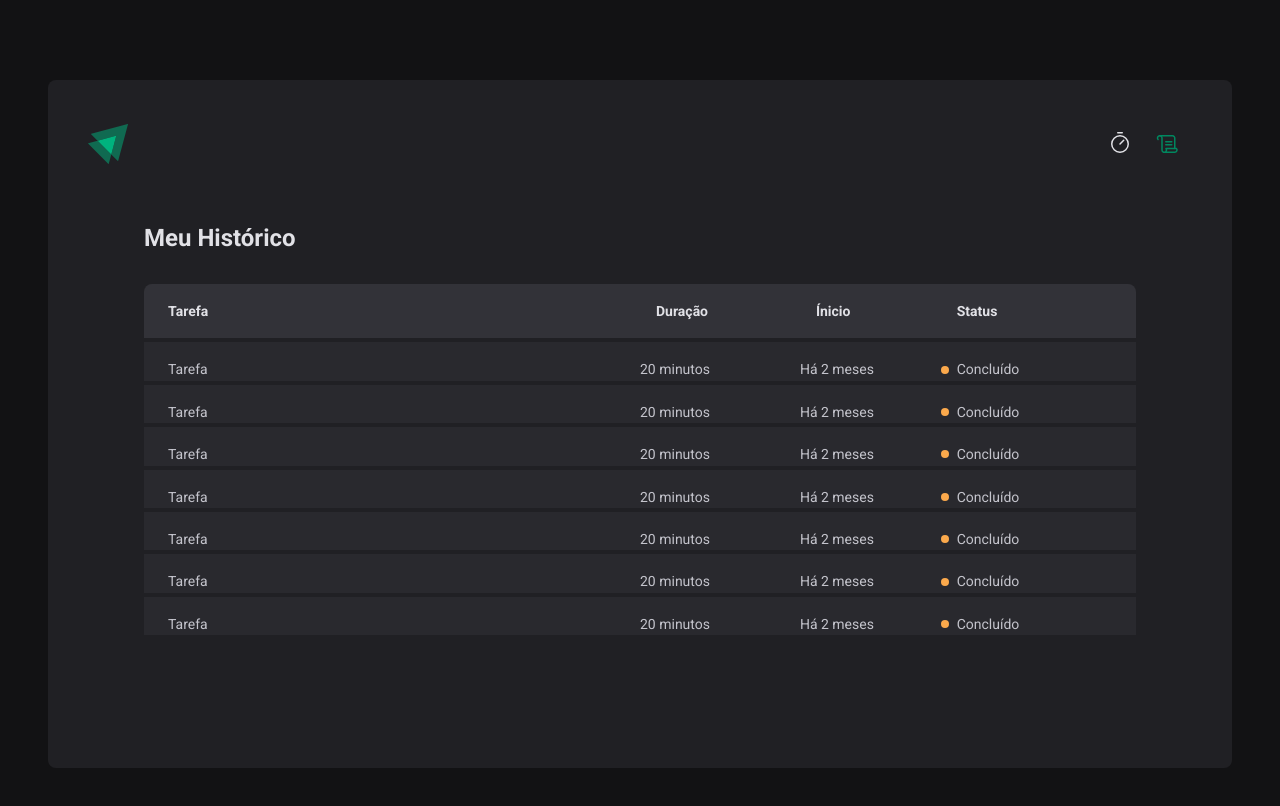
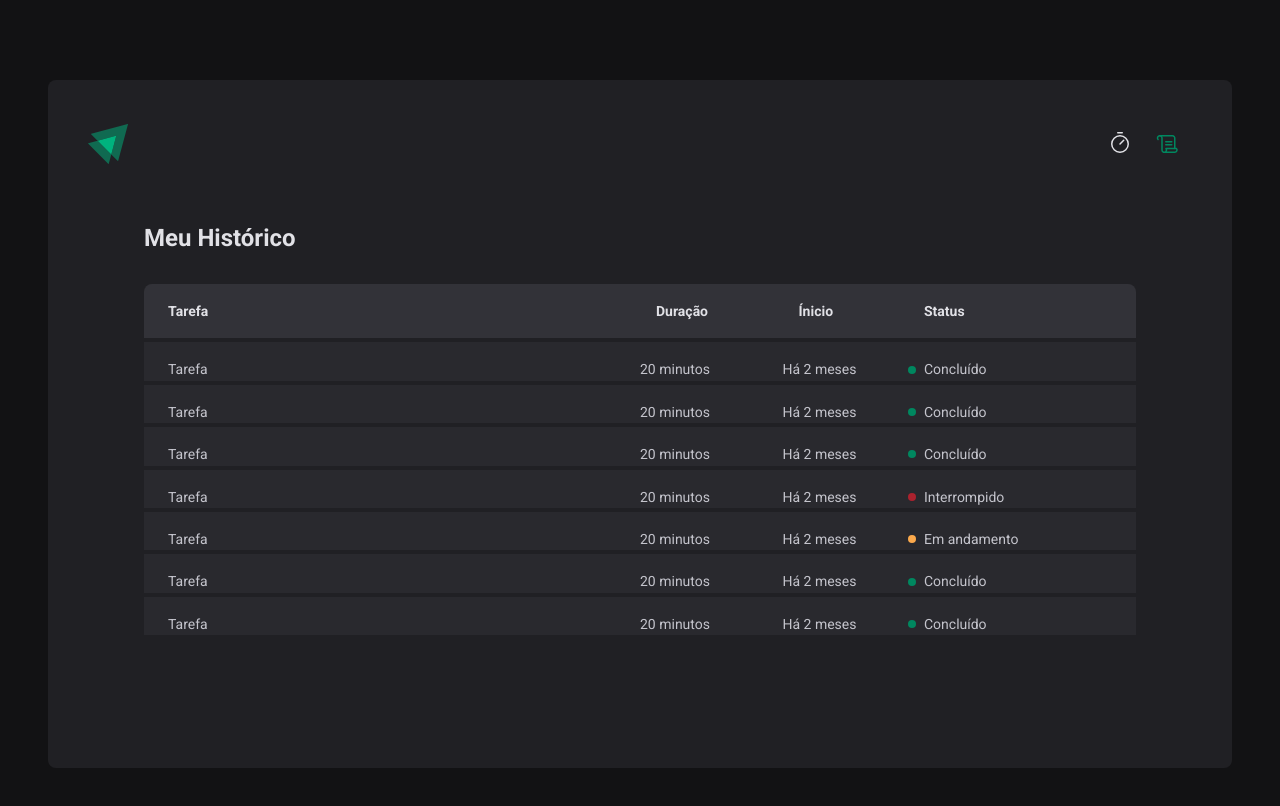
Before and after one commit to pedrodif/uploadIgniteTimer, a React (Vite) app: page /history in a window 1280 px wide. Shown: the top 806 px of the page. Built offline with nearby package versions, Linux system fonts and the light colour scheme.

Commit message:
feat: :art:

```diff
--- a/src/pages/History/index.tsx
+++ b/src/pages/History/index.tsx
@@ -22,7 +22,7 @@
               <td>20 minutos</td>
               <td>Há 2 meses</td>
               <td>
-                <Status>Concluído</Status>
+                <Status statusColor={'green'}>Concluído</Status>
               </td>
             </tr>
             <tr>
@@ -30,7 +30,7 @@
               <td>20 minutos</td>
               <td>Há 2 meses</td>
               <td>
-                <Status>Concluído</Status>
+                <Status statusColor={'green'}>Concluído</Status>
               </td>
             </tr>
             <tr>
@@ -38,7 +38,7 @@
               <td>20 minutos</td>
               <td>Há 2 meses</td>
               <td>
-                <Status>Concluído</Status>
+                <Status statusColor={'green'}>Concluído</Status>
               </td>
             </tr>
             <tr>
@@ -46,7 +46,7 @@
               <td>20 minutos</td>
               <td>Há 2 meses</td>
               <td>
-                <Status>Concluído</Status>
+                <Status statusColor={'red'}>Interrompido</Status>
               </td>
             </tr>
             <tr>
@@ -54,7 +54,7 @@
               <td>20 minutos</td>
               <td>Há 2 meses</td>
               <td>
-                <Status>Concluído</Status>
+                <Status statusColor={'yellow'}>Em andamento</Status>
               </td>
             </tr>
             <tr>
@@ -62,7 +62,7 @@
               <td>20 minutos</td>
               <td>Há 2 meses</td>
               <td>
-                <Status>Concluído</Status>
+                <Status statusColor={'green'}>Concluído</Status>
               </td>
             </tr>
             <tr>
@@ -70,7 +70,7 @@
               <td>20 minutos</td>
               <td>Há 2 meses</td>
               <td>
-                <Status>Concluído</Status>
+                <Status statusColor={'green'}>Concluído</Status>
               </td>
             </tr>
           </tbody>
--- a/src/pages/History/styles.ts
+++ b/src/pages/History/styles.ts
@@ -60,7 +60,17 @@
   }
 `
 
-export const Status = styled.span`
+const STATUS_COLORS = {
+  yellow: 'yellow-500',
+  green: 'green-500',
+  red: 'red-500',
+} as const
+
+interface IStatusProps {
+  statusColor: keyof typeof STATUS_COLORS
+}
+
+export const Status = styled.span<IStatusProps>`
   display: flex;
   align-items: center;
   gap: 0.5rem;
@@ -70,6 +80,7 @@
     width: 0.5rem;
     height: 0.5rem;
     border-radius: 9999px;
-    background-color: ${(props) => props.theme['yellow-500']};
+    background-color: ${(props) =>
+      props.theme[STATUS_COLORS[props.statusColor]]};
   }
 `
```
